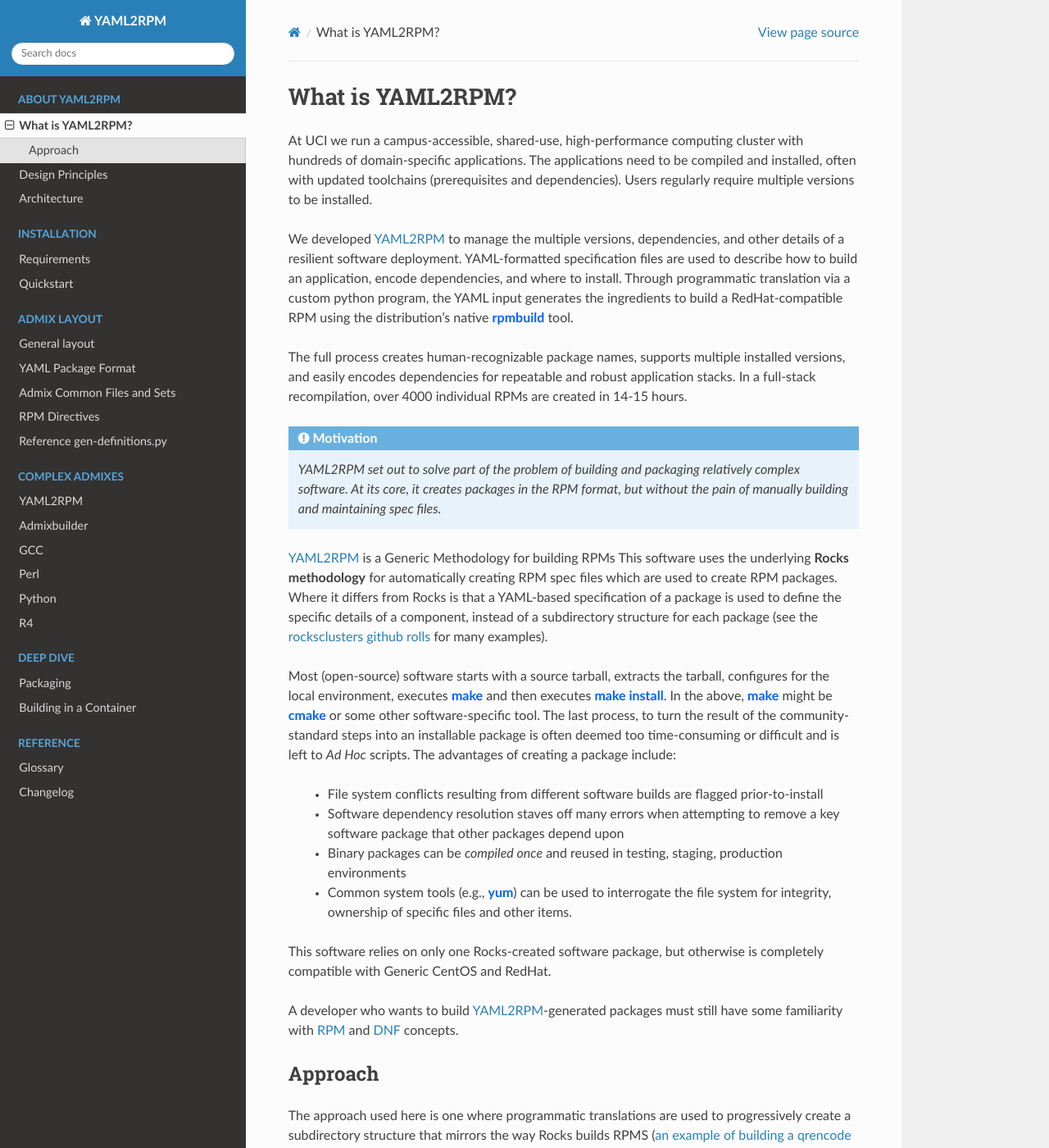
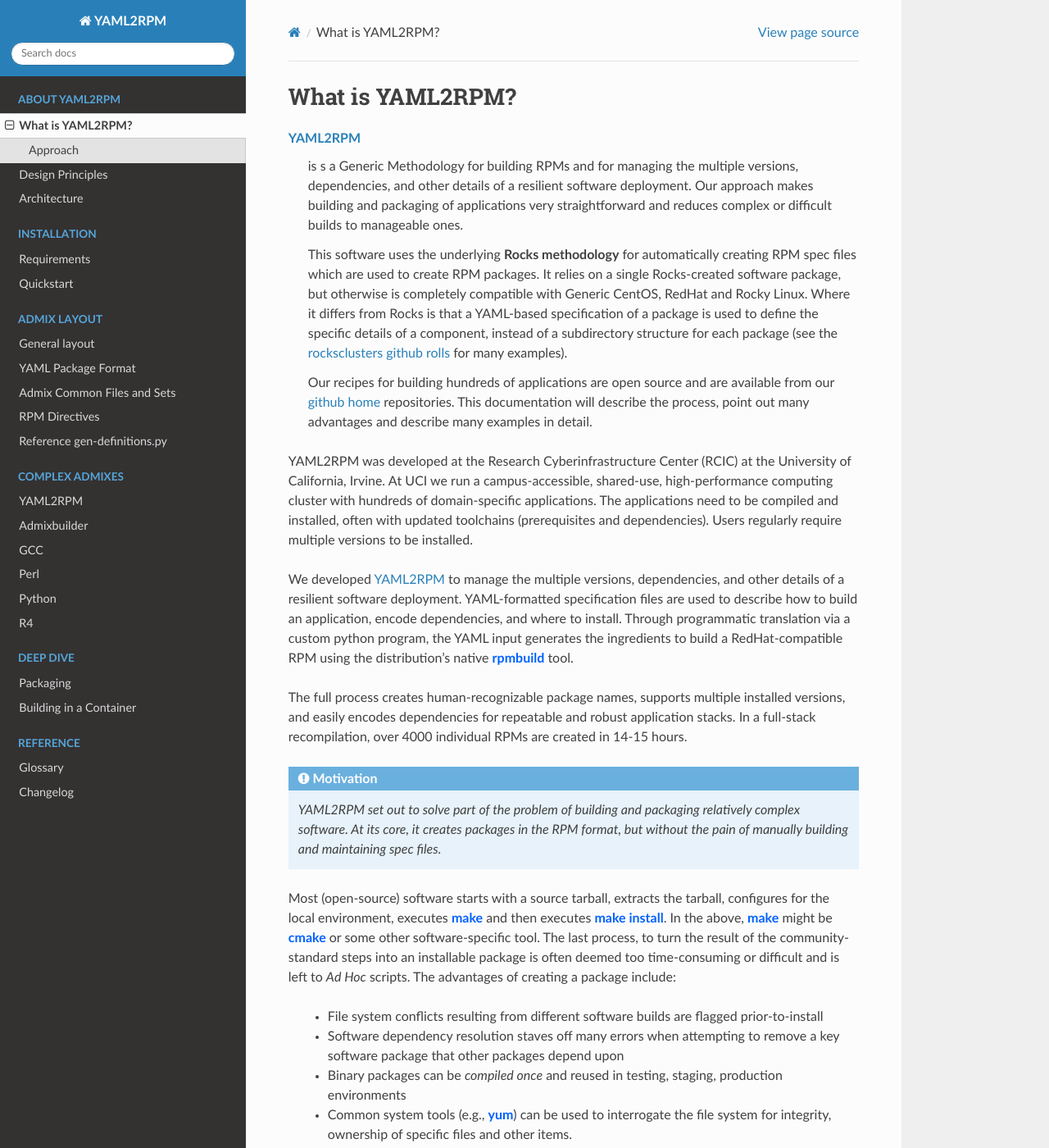
Before and after one commit to RCIC-UCI-Public/yaml2rpm-docs, a Sphinx documentation site: the page built from docs/source/about/preface.rst, in a window 1280 px wide and 1400 px high. Shown: the whole window at 82% size. Built offline with Sphinx 7.4.7 and the Read the Docs theme 3.1.0, drawn with Linux system fonts in a browser that asks for light colours.

Commit message:
consolidate definition

```diff
--- a/docs/source/about/preface.rst
+++ b/docs/source/about/preface.rst
@@ -3,6 +3,23 @@
 What is YAML2RPM?
 =================
 
+:term:`YAML2RPM`
+  is s a Generic Methodology for building RPMs and for managing
+  the multiple versions, dependencies, and other details of a resilient software deployment.
+  Our approach makes building and  packaging of applications very straightforward and reduces complex or
+  difficult builds to manageable ones.
+
+  This software uses the underlying **Rocks methodology** for automatically creating RPM spec
+  files which are used to create RPM packages.  It relies on a single Rocks-created software package,
+  but otherwise is completely compatible with Generic CentOS, RedHat and Rocky Linux.
+  Where it differs from Rocks is that a YAML-based specification of a package is used to define the
+  specific details of a component, instead of a subdirectory structure for each package
+  (see the `rocksclusters github rolls <https://github.com/rocksclusters/>`_ for many examples).
+
+  Our recipes for building hundreds of applications are open source and are available from our :term:`github home` repositories.
+  This documentation will describe the process, point out many advantages and describe many examples in detail.
+
+YAML2RPM was developed at the Research Cyberinfrastructure Center (RCIC) at the University of California, Irvine.
 At UCI we run a campus-accessible, shared-use, high-performance computing cluster with hundreds of domain-specific applications.
 The applications need to be compiled and installed, often with updated toolchains (prerequisites and dependencies). Users
 regularly require multiple versions to be installed.
@@ -44,7 +55,6 @@ is often deemed too time-consuming or difficult and is left to *Ad Hoc* scripts.
   - Common system tools (e.g., :command:`yum`) can be used to interrogate the file system for
     integrity, ownership of specific files and other items.
 
-This software relies on only one Rocks-created software package, but otherwise is completely compatible with Generic CentOS and RedHat.
 
 A developer who wants to build :term:`YAML2RPM`-generated packages must still
 have some familiarity with :term:`RPM` and :term:`DNF` concepts.
```
Also changed, not shown: other parts of docs/source/about/preface.rst (+0 -6 lines).
